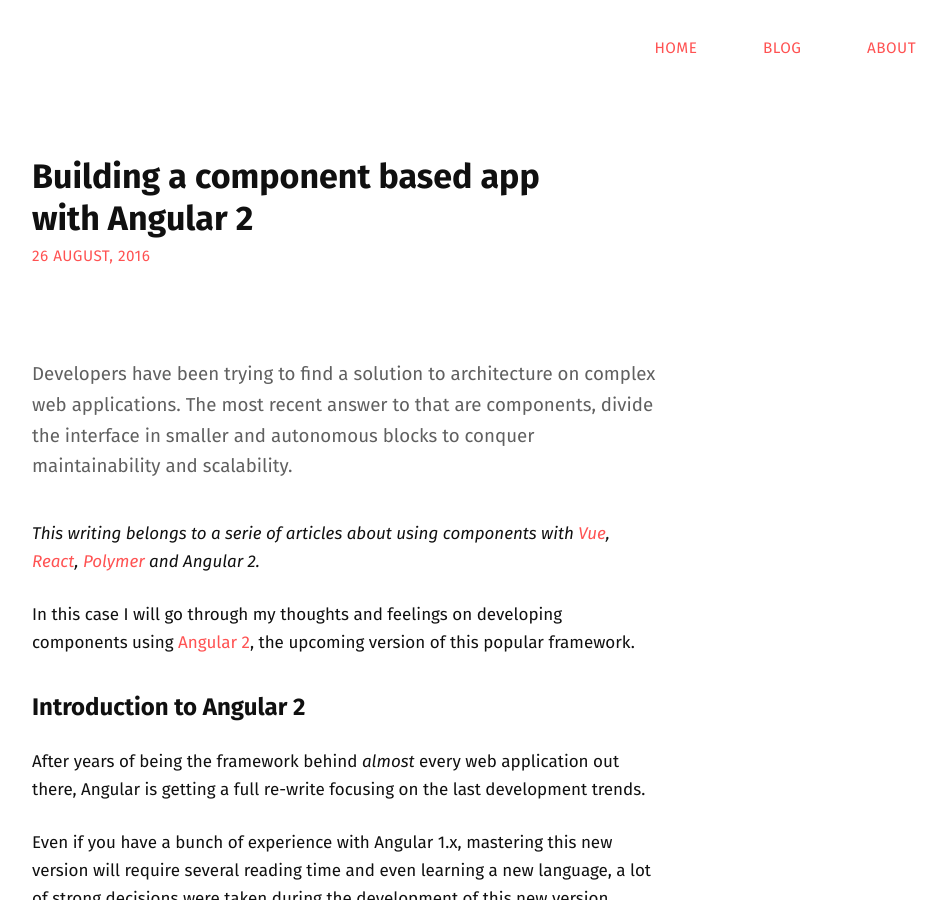
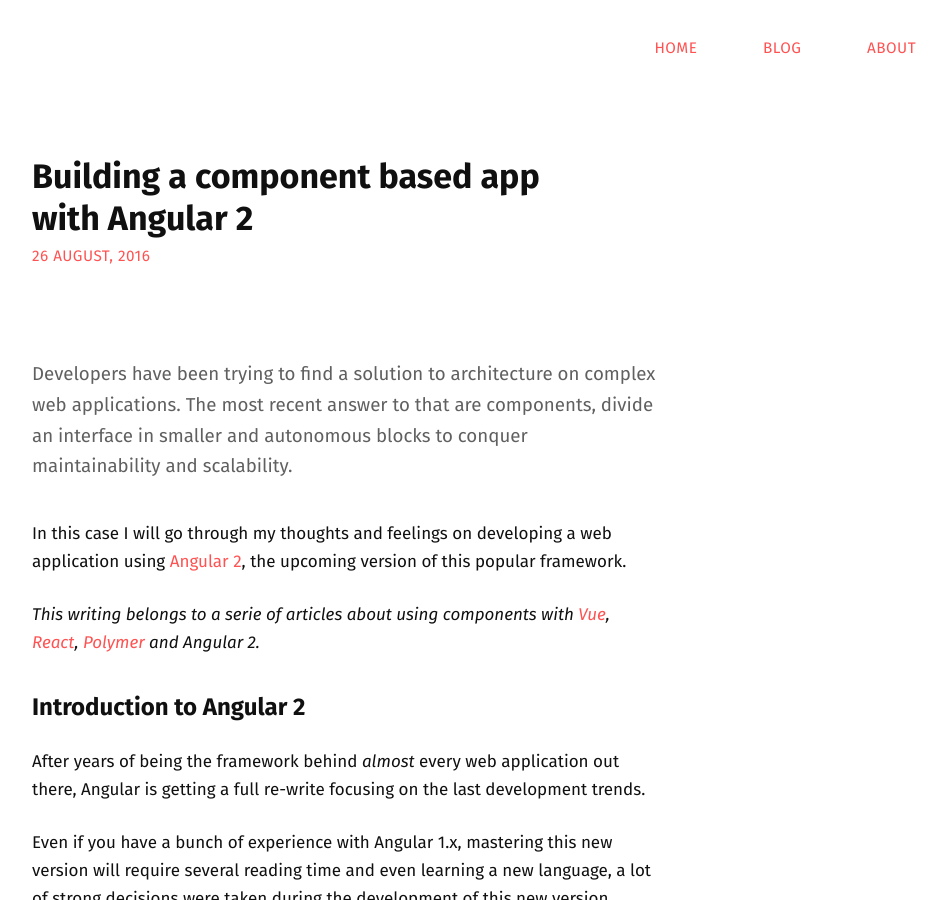
Before and after one commit to jeremenichelli/jeremenichelli.github.io, a Jekyll site: the page built from _posts/2016-08-26-building-component-based-app-angular-2.md, in a window 1280 px wide and 900 px high. Shown: the whole window, without its empty margins (296-1243 px from the left). Built offline with Jekyll 4.4.1, drawn with Linux system fonts in a browser that asks for light colours.

Commit message:
Small changes in series of components blog post

```diff
--- a/_posts/2016-08-26-building-component-based-app-angular-2.md
+++ b/_posts/2016-08-26-building-component-based-app-angular-2.md
@@ -1,12 +1,12 @@
 ---
 title: Building a component based app with&nbsp;Angular&nbsp;2
-resume: Developers have been trying to find a solution to architecture on complex web applications. The most recent answer to that are components, divide the interface in smaller and autonomous blocks to conquer maintainability and scalability.
+resume: Developers have been trying to find a solution to architecture on complex web applications. The most recent answer to that are components, divide an interface in smaller and autonomous blocks to conquer maintainability and scalability.
 ---
 
+In this case I will go through my thoughts and feelings on developing a web application using [Angular 2][angular], the upcoming version of this popular framework.
+
+
 _This writing belongs to a serie of articles about using components with [Vue][vue-article], [React][react-article], [Polymer][polymer-article] and Angular 2._
-
-In this case I will go through my thoughts and feelings on developing components using [Angular 2][angular], the upcoming version of this popular framework.
-
 
 ## Introduction to Angular 2
 
```
Also changed, not shown: _posts/2016-06-23-building-component-based-app-vue.md (+4 -4 lines), _posts/2016-07-07-building-a-component-based-app-react.md (+4 -4 lines), _posts/2016-08-05-building-a-component-based-app-polymer.md (+4 -4 lines).
